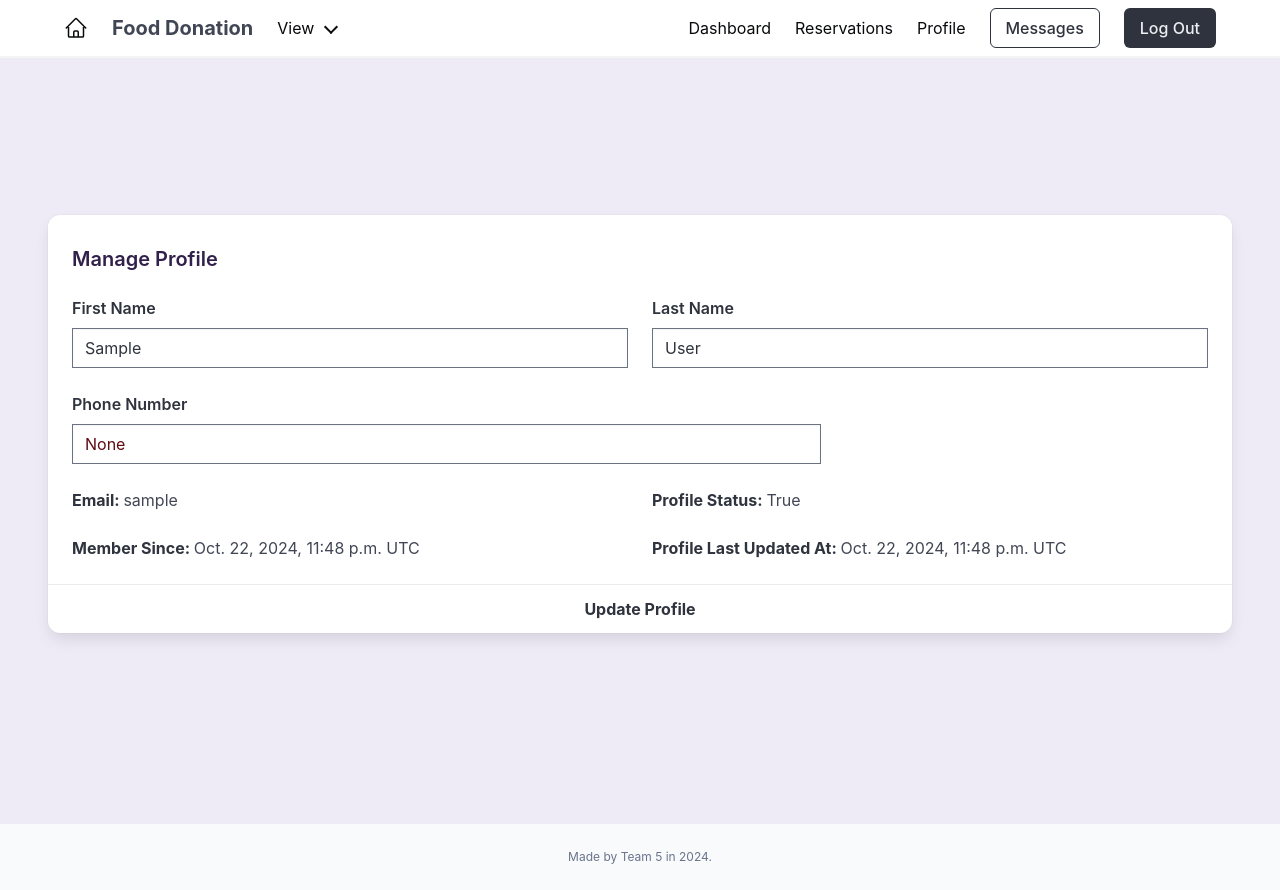
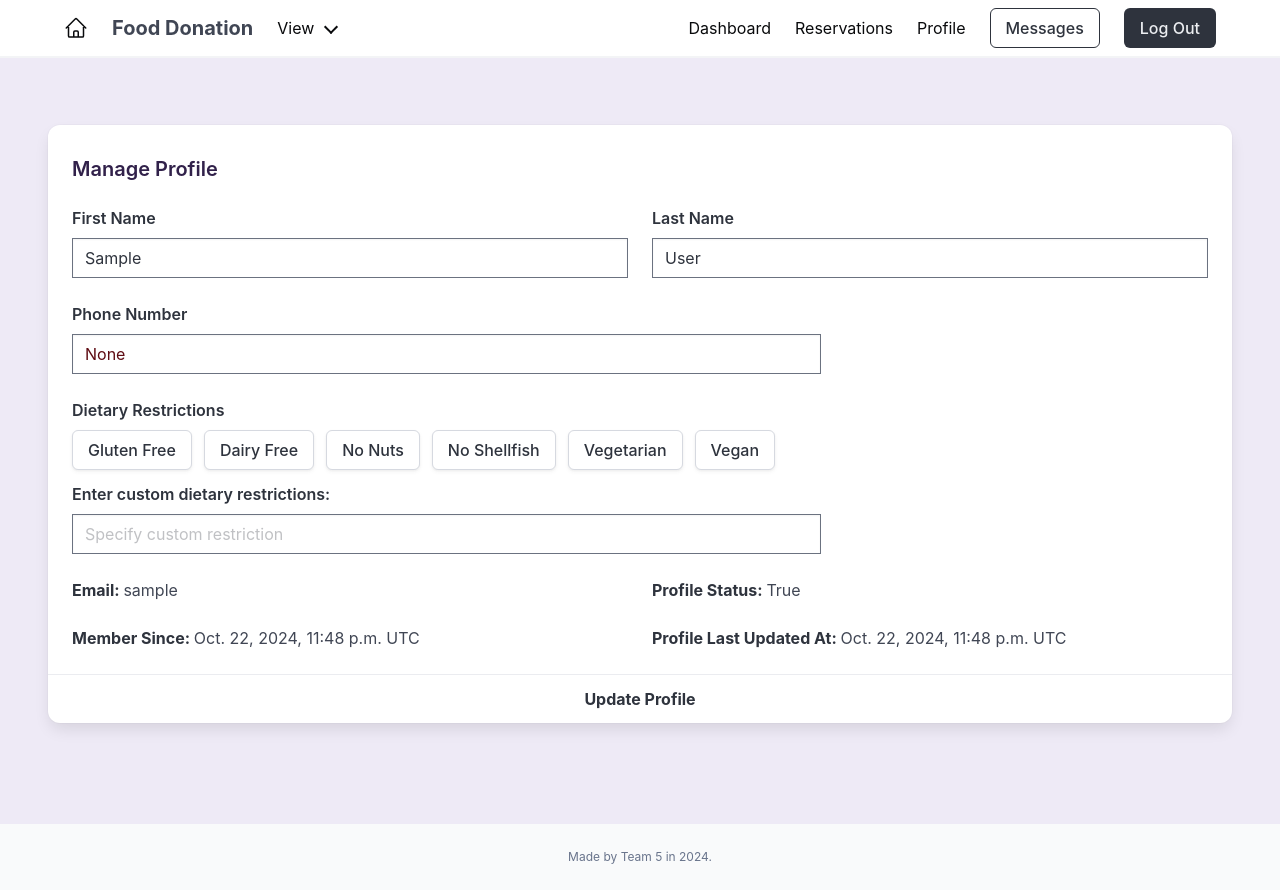
Before and after one commit to gcivil-nyu-org/wed-fall24-team5, a Django app: page /user/profile in a window 1280 px wide. Run offline with Django 5.2, Linux system fonts and the light colour scheme; the visitor is signed in with stand-in values (Sample User, id 1); data comes from the database, SQL or seed files in the repository; data that the repository does not hold is empty; some libraries are stand-ins or nearby versions.

Commit message:
add ability to add dietary restrictions to my profile

```diff
--- a/src/database/models.py
+++ b/src/database/models.py
@@ -171,3 +171,13 @@ class Order(models.Model):
 
     def __str__(self):
         return f"Order {self.order_id} - {self.user.get_full_name() if self.user else 'No User'}"
+
+class DietaryRestriction(models.Model):
+    restriction_id = models.UUIDField(primary_key=True, default=uuid.uuid4, editable=False)
+    user = models.ForeignKey(User, on_delete=models.CASCADE, null=True, blank=True)
+    restriction = models.CharField(max_length=40)
+    order_created_at = models.DateTimeField(auto_now_add=True)
+    order_modified_at = models.DateTimeField(auto_now=True)
+
+    def __str__(self):
+        return f"{self.user.username}: {self.restriction}"
--- /dev/null
+++ b/src/static/js/user_profile.js
@@ -0,0 +1,9 @@
+function toggleSelection(button, name) {
+    const hiddenInput = document.getElementById(name);
+    const isSelected = button.classList.contains('is-success');
+
+    button.classList.toggle('is-success', !isSelected);
+
+    // Update hidden input based on selection
+    hiddenInput.value = !isSelected;
+}
--- a/src/user_profile/templates/user_profile/profile.html
+++ b/src/user_profile/templates/user_profile/profile.html
@@ -45,6 +45,37 @@
                         </div>
                     </div>
 
+                    <!-- Dietary Restrictions Section -->
+                    <div class="column is-full-mobile is-two-thirds-tablet">
+                        <div class="field">
+                            <label class="label">Dietary Restrictions</label>
+                            <div class="control buttons">
+                                {% for restriction in dietary_restrictions %}
+                                    <button type="button" class="button {% if restriction.name in user_restrictions %}is-success{% endif %}"
+                                            onclick="toggleSelection(this, '{{ restriction.name }}')">
+                                        {{ restriction.label }}
+                                    </button>
+                                {% endfor %}
+                            </div>
+
+                            <!-- Hidden inputs to capture button state for backend -->
+                            {% for restriction in dietary_restrictions %}
+                                <input type="hidden" id="{{ restriction.name }}" name="{{ restriction.name }}"
+                                    value="{% if restriction.name in user_restrictions %}true{% else %}false{% endif %}">
+                            {% endfor %}
+                        </div>
+
+                        <!-- Custom Dietary Restrictions -->
+                        <div class="field">
+                            <label class="label">Enter custom dietary restrictions:</label>
+                            <div class="control">
+                                <input class="input" type="text" name="custom_restriction"
+                                    placeholder="Specify custom restriction"
+                                    value="{{ custom_restriction }}">
+                            </div>
+                        </div>
+                    </div>
+
                     <div class="column is-full-mobile is-half-tablet">
                         <div class="field"><strong>Email: </strong>{{ user_profile }}</div>
                     </div>
@@ -66,4 +97,5 @@
             </footer>
         </div>
     </form>
+    <script src="{% static 'js/user_profile.js' %}"></script>
 {% endblock content %}
--- a/src/user_profile/views.py
+++ b/src/user_profile/views.py
@@ -1,6 +1,6 @@
 from django.shortcuts import render, get_object_or_404, redirect
 from django.contrib.auth.decorators import login_required
-from database.models import UserProfile
+from database.models import DietaryRestriction, UserProfile
 from django.contrib import messages
 from django.db import transaction
 
@@ -9,11 +9,28 @@ from django.db import transaction
 def profile_view(request):
     user_profile = get_object_or_404(UserProfile, user=request.user)
 
+    # Fetch the existing restrictions for the user
+    existing_restrictions = DietaryRestriction.objects.filter(user=request.user)
+    user_restrictions = [restriction.restriction.lower().replace(" ", "_") for restriction in existing_restrictions]
+    custom_restriction = next((r.restriction for r in existing_restrictions if r.restriction not in user_restrictions), "")
+
+    # default dietary restrictions
+    default_restrictions = [
+        {"name": "gluten_free", "label": "Gluten Free"},
+        {"name": "dairy_free", "label": "Dairy Free"},
+        {"name": "no_nuts", "label": "No Nuts"},
+        {"name": "no_shellfish", "label": "No Shellfish"},
+        {"name": "vegetarian", "label": "Vegetarian"},
+        {"name": "vegan", "label": "Vegan"},
+    ]
+
     if request.method == "POST":
         try:
             first_name = request.POST.get("first_name")
             last_name = request.POST.get("last_name")
             phone_number = request.POST.get("phone_number")
+
+            custom_restriction = request.POST.get("custom_restriction")
 
             with transaction.atomic():  # Begin a new atomic transaction block
                 user_profile.user.first_name = first_name
@@ -22,9 +39,31 @@ def profile_view(request):
                 user_profile.phone_number = phone_number
                 user_profile.save()
 
+                # Clear existing dietary restrictions
+                DietaryRestriction.objects.filter(user=request.user).delete()
+
+                # Add new dietary restrictions based on form values
+                for restriction in default_restrictions:
+                    print(restriction['name'])
+                    if request.POST.get(restriction['name']) == "true":
+                        print("hit true")
+                        DietaryRestriction.objects.create(
+                            user=request.user, restriction=restriction['name']
+                        )
+
+                # Handle custom restriction
+                if custom_restriction:
+                    DietaryRestriction.objects.create(
+                        user=request.user, restriction=custom_restriction
+                    )
             messages.success(request, "Profile updated successfully!")
         except:  # noqa
             messages.warning(request, "Some error occured while updating your profile!")
         return redirect("user_profile:profile")
 
-    return render(request, "user_profile/profile.html", {"user_profile": user_profile})
+    return render(request, "user_profile/profile.html", {
+        "user_profile": user_profile,
+        "user_restrictions": user_restrictions,
+        "custom_restriction": custom_restriction,
+        "dietary_restrictions": default_restrictions
+    })
```
